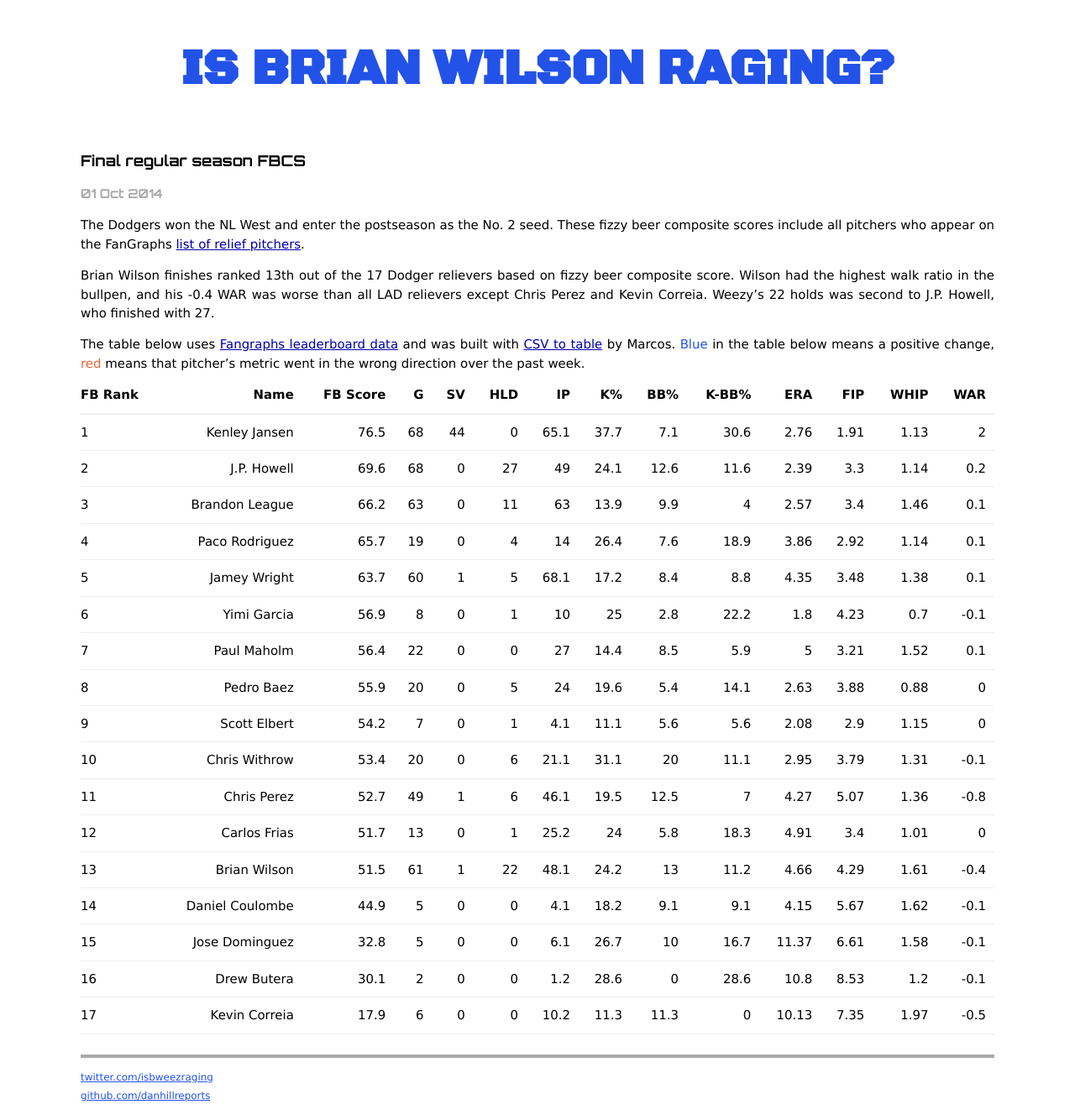
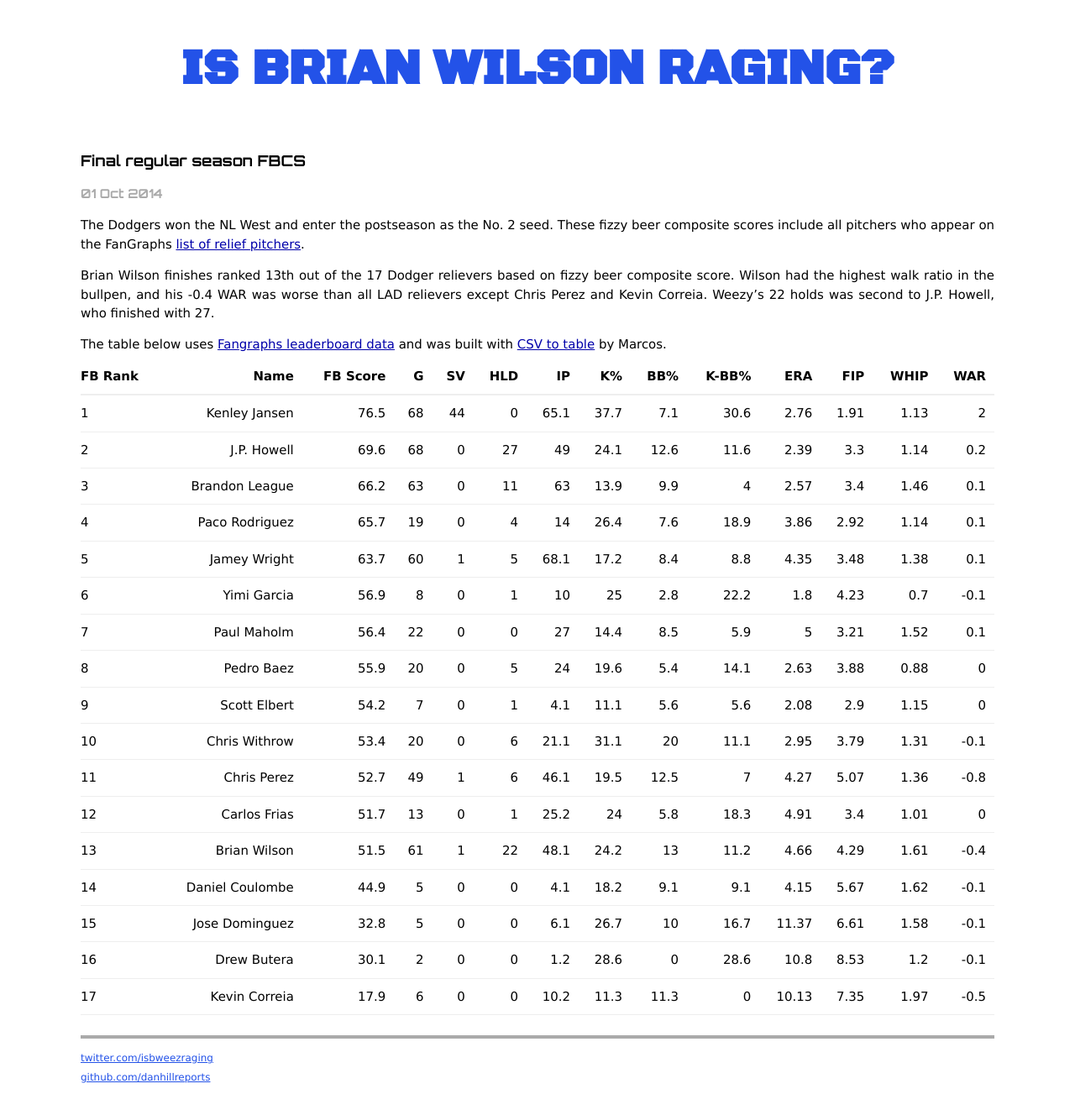
Before and after one commit to danhillreports/isbrianwilsonraging, a Jekyll site: the page built from _posts/2014-10-01-fbcs-update.markdown, in a window 1280 px wide. Shown: the whole page at 84% size. Built offline with Jekyll 4.4.1, drawn with Linux system fonts in a browser that asks for light colours; nearby versions of some CDN libraries; Markdown is read by kramdown in place of the engine named in the settings; after the commit the page ends 1306 px from its top, so only the background shows below that.

Commit message:
Remove color reference

```diff
--- a/_posts/2014-10-01-fbcs-update.markdown
+++ b/_posts/2014-10-01-fbcs-update.markdown
@@ -8,8 +8,7 @@
 
 Brian Wilson finishes ranked 13th out of the 17 Dodger relievers based on fizzy beer composite score. Wilson had the highest walk ratio in the bullpen, and his -0.4 WAR was worse than all LAD relievers except Chris Perez and Kevin Correia. Weezy's 22 holds was second to J.P. Howell, who finished with 27.
 
-The table below uses [Fangraphs leaderboard data](http://www.fangraphs.com/leaders.aspx?pos=all&stats=rel&lg=all&qual=0&type=c,7,11,114,13,120,121,217,6,45,42,59&season=2014&month=0&season1=2014&ind=0&team=22&rost=0&age=0&filter=&players=0) and was built with [CSV to table](http://csv.codingnews.info/) by Marcos. <span class="increase">Blue</span> in the table below means a positive change, <span class="decrease">red</span> means that pitcher's metric went in the wrong direction over the past week.
-
+The table below uses [Fangraphs leaderboard data](http://www.fangraphs.com/leaders.aspx?pos=all&stats=rel&lg=all&qual=0&type=c,7,11,114,13,120,121,217,6,45,42,59&season=2014&month=0&season1=2014&ind=0&team=22&rost=0&age=0&filter=&players=0) and was built with [CSV to table](http://csv.codingnews.info/) by Marcos.
 
 <table>
   <thead>
```
